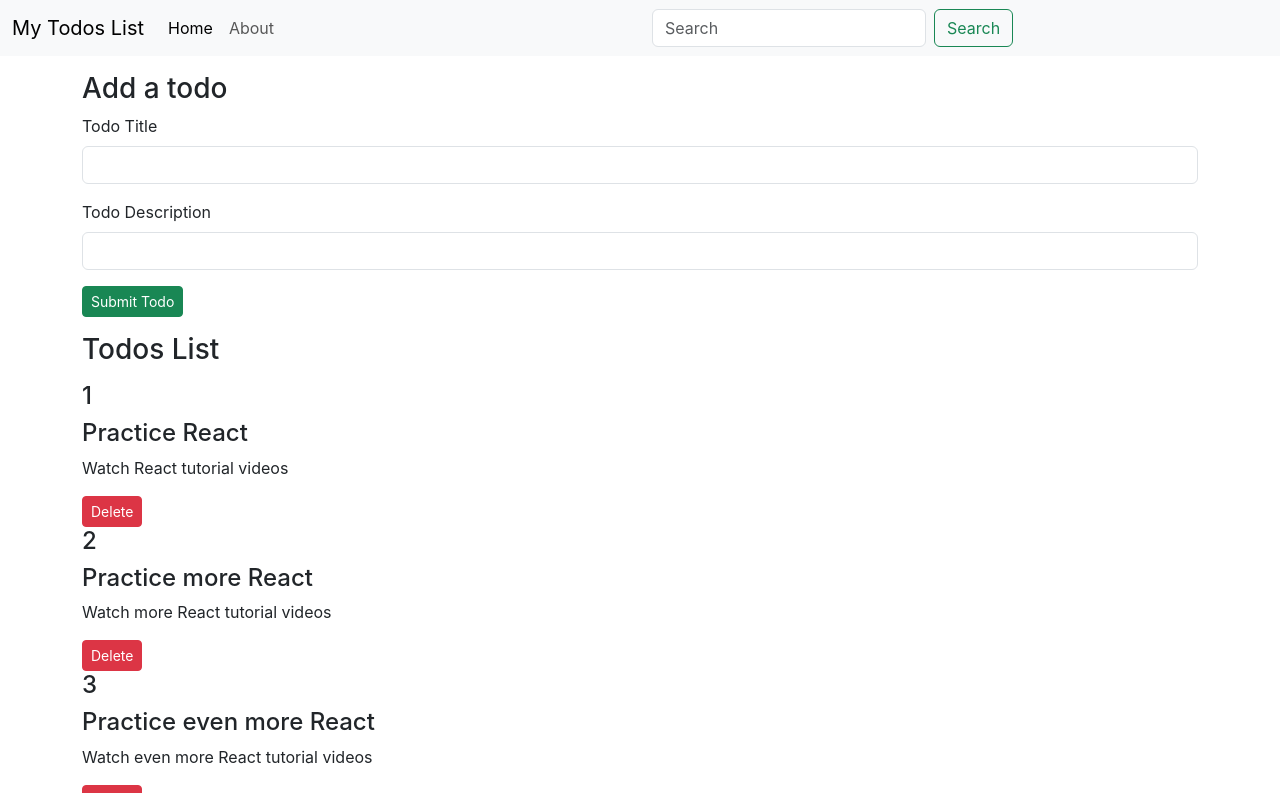
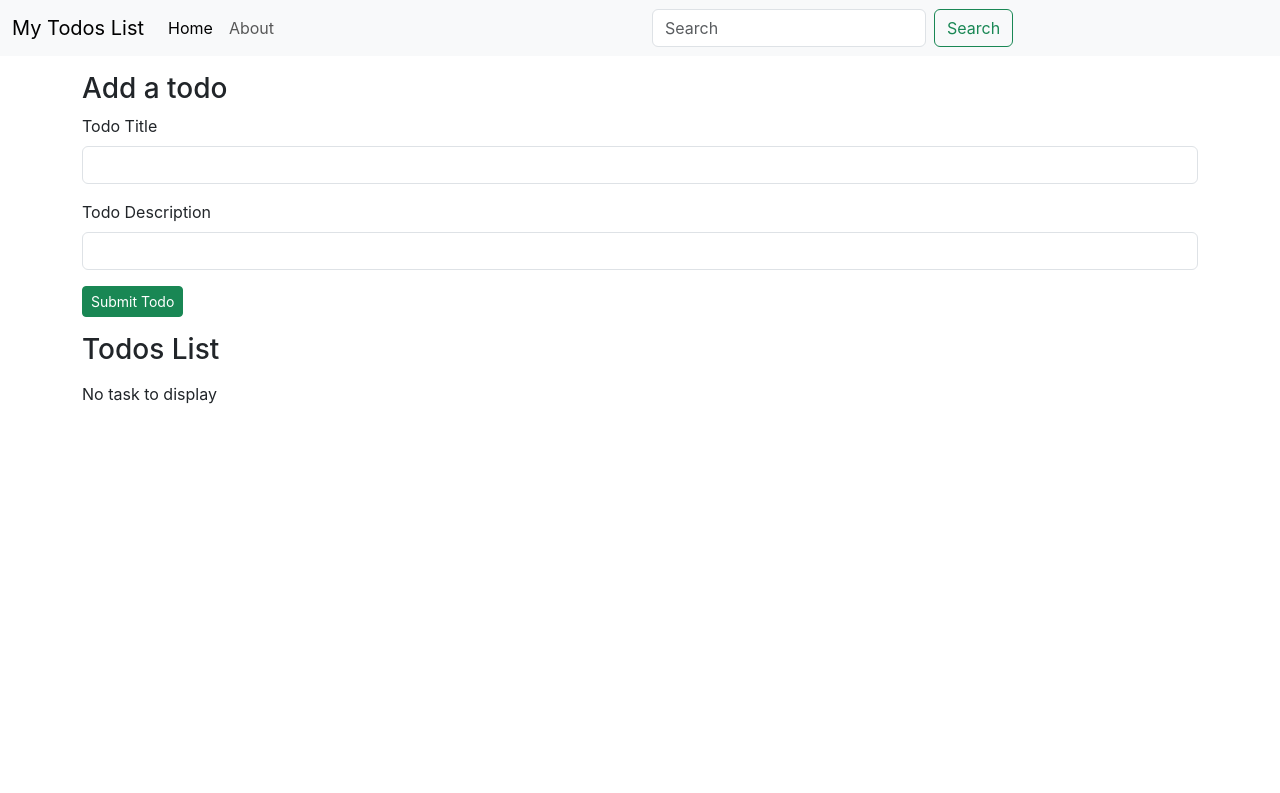
Before and after one commit to tinkerbits4096/todo-list-practice, a React (Create React App) app: page / in a window 1280 px wide. Shown: the top 793 px of the page. Built offline with nearby package versions, Linux system fonts and the light colour scheme.

Commit message:
useEffect Hook

```diff
--- a/src/App.js
+++ b/src/App.js
@@ -4,43 +4,44 @@
 import { Footer } from "./MyComponents/Footer";
 import { Todos } from "./MyComponents/Todos";
 import { AddTodo } from "./MyComponents/AddTodo";
-import { React, useState } from "react";
+import React, { useState, useEffect } from "react";
 
 function App() {
+    let initTodo;
+    if(localStorage.getItem("todos") === null) {
+        initTodo = [];
+    }
+    else {
+        initTodo = JSON.parse(localStorage.getItem("todos"));
+    }
     const onDelete = ( todo ) => {
         console.log( "I am onDelete of todo", todo );
         setTodos(todos.filter((e) => {
             return e !== todo;
-        }))
+        }));
     }
 
     const addTodo = (title, desc) => {
-        let sno = todos.length + 1;
+        let sno;
+        if (todos.length === 0) {
+            sno = 1;
+        } else {
+            sno = todos[todos.length - 1].sno + 1;
+        }
         const myTodos = {
             sno: sno,
             title: title,
             desc: desc
         }
         setTodos([...todos, myTodos]);
+        localStorage.getItem("todos", JSON.stringify(todos));
     }
 
-    const [todos, setTodos] = useState([
-        {
-            sno: 1,
-            title: "Practice React",
-            description: "Watch React tutorial videos"
-        },
-        {
-            sno: 2,
-            title: "Practice more React",
-            description: "Watch more React tutorial videos"
-        },
-        {
-            sno: 3,
-            title: "Practice even more React",
-            description: "Watch even more React tutorial videos"
-        }
-    ]);
+
+    const [todos, setTodos] = useState(initTodo);
+    useEffect(() => {
+        localStorage.setItem("todos", JSON.stringify(todos));
+    }, [todos])
 
     return (
         <>
```
